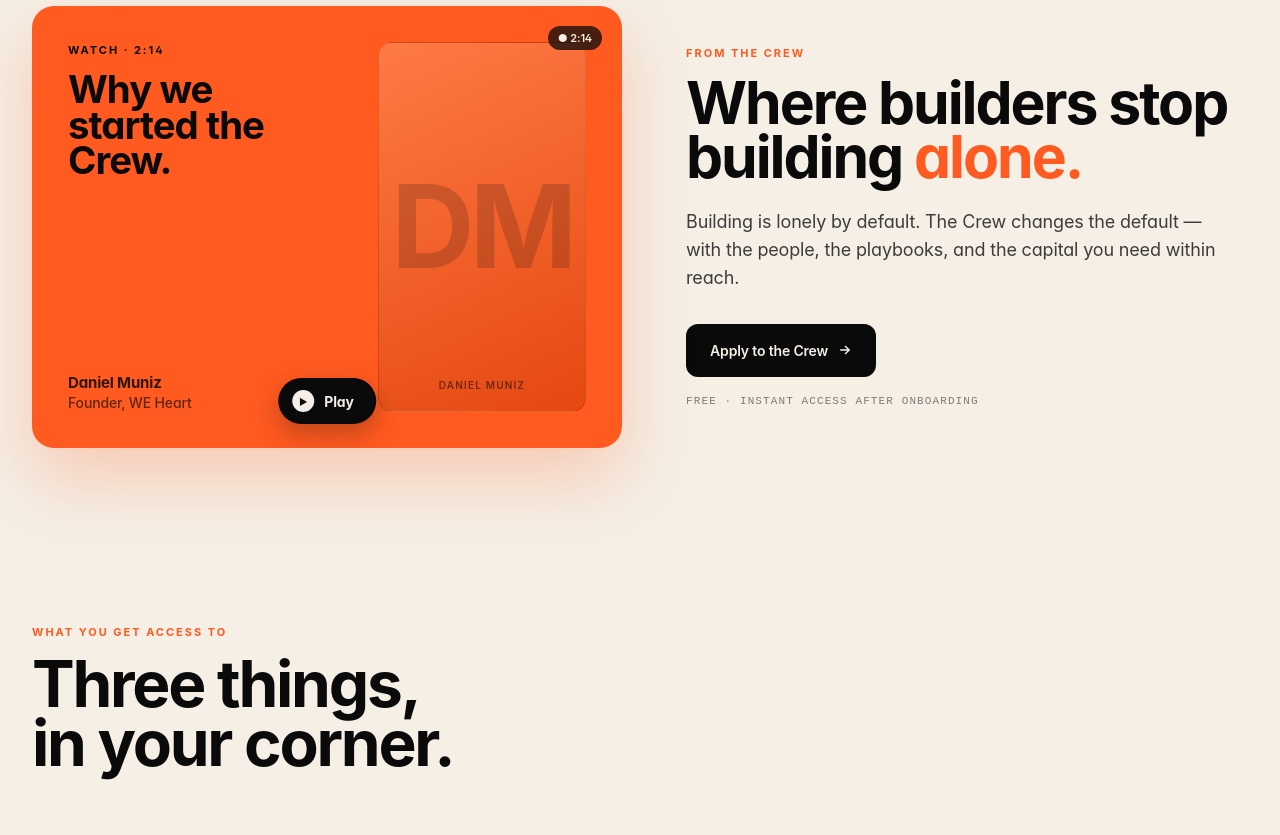
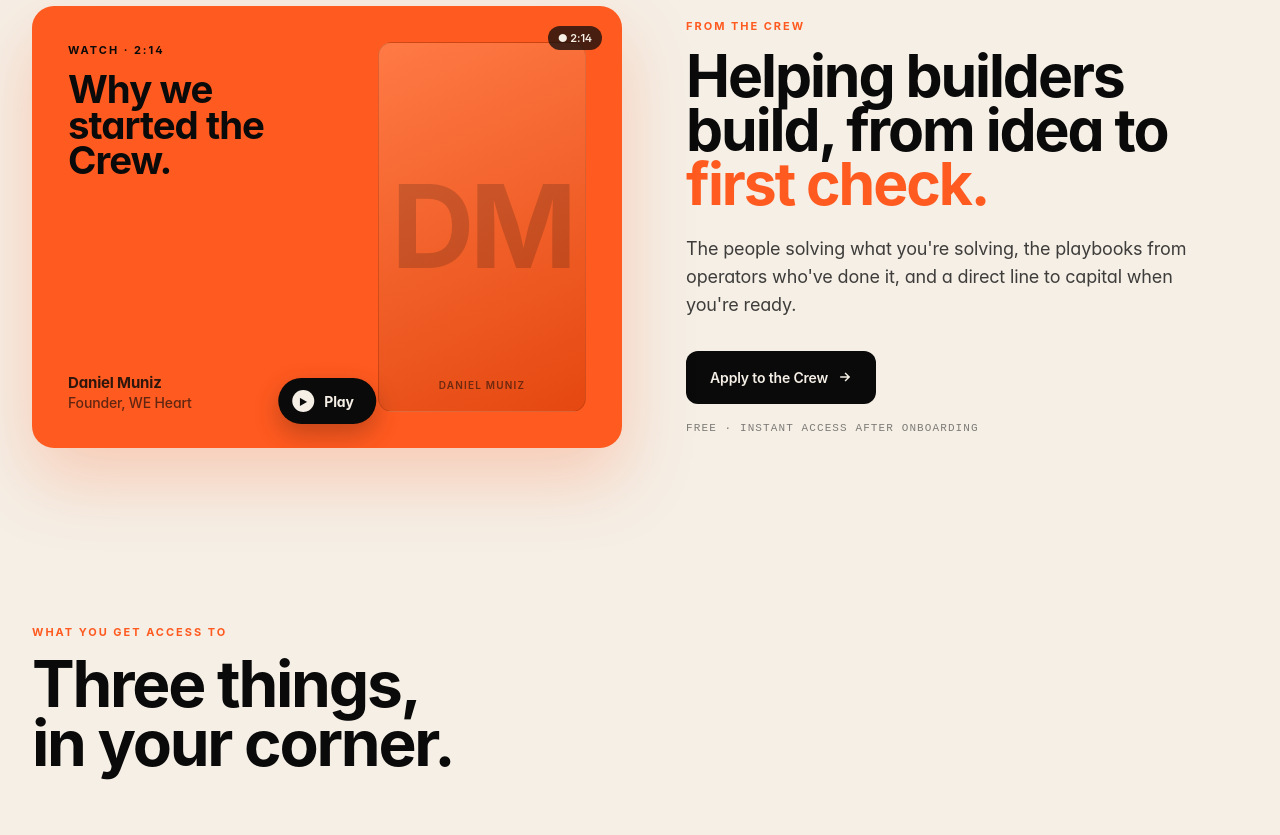
Before and after one commit to build-gif/crew-web, a Next.js app: page / in a window 1280 px wide. Shown: the part 860-1695 px from the top of the page. Built offline with nearby package versions, Linux system fonts and the light colour scheme.

Commit message:
style(landing): update video section copy to new 'idea to first check' narrative

```diff
--- a/src/app/preview/page.jsx
+++ b/src/app/preview/page.jsx
@@ -809,10 +809,10 @@ function CobWhatIs() {
         <div>
           <div style={{...cobStyles.kicker, color: CREW.orange, marginBottom: 14}}>FROM THE CREW</div>
           <h2 style={{...cobStyles.h2, fontSize:'clamp(40px, 4.6vw, 68px)'}}>
-            Where builders stop building <span style={{color: CREW.orange}}>alone.</span>
+            Helping builders build, from idea to <span style={{color: CREW.orange}}>first check.</span>
           </h2>
           <p style={{fontSize:18, lineHeight:1.55, color:'rgba(10,10,10,0.78)', margin:'24px 0 32px', maxWidth: 540}}>
-            Building is lonely by default. The Crew changes the default — with the people, the playbooks, and the capital you need within reach.
+            The people solving what you're solving, the playbooks from operators who've done it, and a direct line to capital when you're ready.
           </p>
           <a href="https://discovery.weheartimpact.com/" style={{...cobStyles.applyBtn, padding:'16px 24px', fontSize:14, borderRadius:12, textDecoration:"none"}}>
             Apply to the Crew <CrewIcon.Arrow s={14}/>
```
